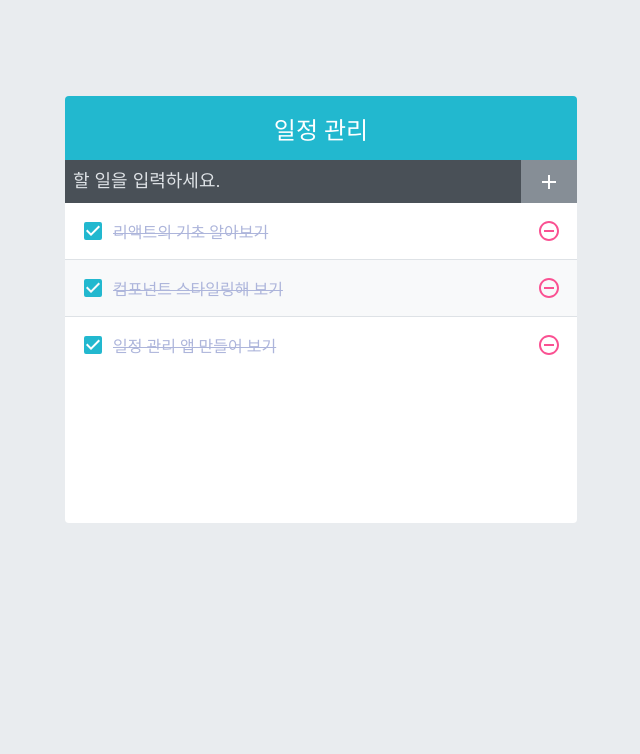
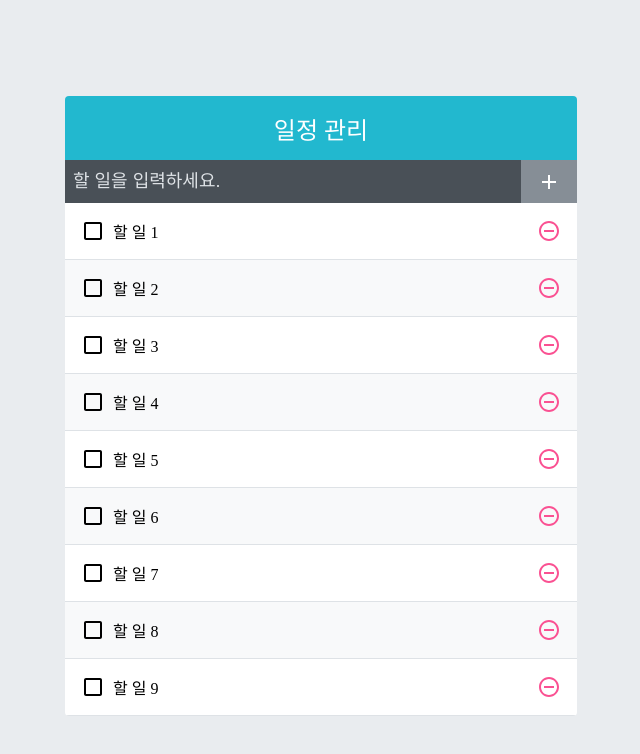
Before and after one commit to heyimcsy/React-handling-skills_todo_app, a React (Create React App) app: page / in a window 1280 px wide. Shown: the top 754 px of the page, without its empty margins (319-959 px from the left). Built offline with nearby package versions, Linux system fonts and the light colour scheme.

Commit message:
Make a little render error

```diff
--- a/src/App.js
+++ b/src/App.js
@@ -3,26 +3,22 @@
 import TodoList from './components/TodoList';
 import { useCallback, useRef, useState } from 'react';
 
+function createBulkTodos(){
+  const array = []
+  for (let i = 1; i<= 2500; i++){
+    array.push({
+      id: i,
+      text: `할 일 ${i}`,
+      checked: false
+    })
+  }
+  return array
+}
+
 const App = () => {
-  const [todos, setTodos] = useState([
-    {
-      id: 1,
-      text: '리액트의 기초 알아보기',
-      checked: true,
-    },
-    {
-      id: 2,
-      text: '컴포넌트 스타일링해 보기',
-      checked: true,
-    },
-    {
-      id: 3,
-      text: '일정 관리 앱 만들어 보기',
-      checked: true,
-    }
-  ])
+  const [todos, setTodos] = useState(createBulkTodos)
 
-  const nextId = useRef(4)
+  const nextId = useRef(2501)
   const onInsert = useCallback(
     text => {
       const todo = {
```
